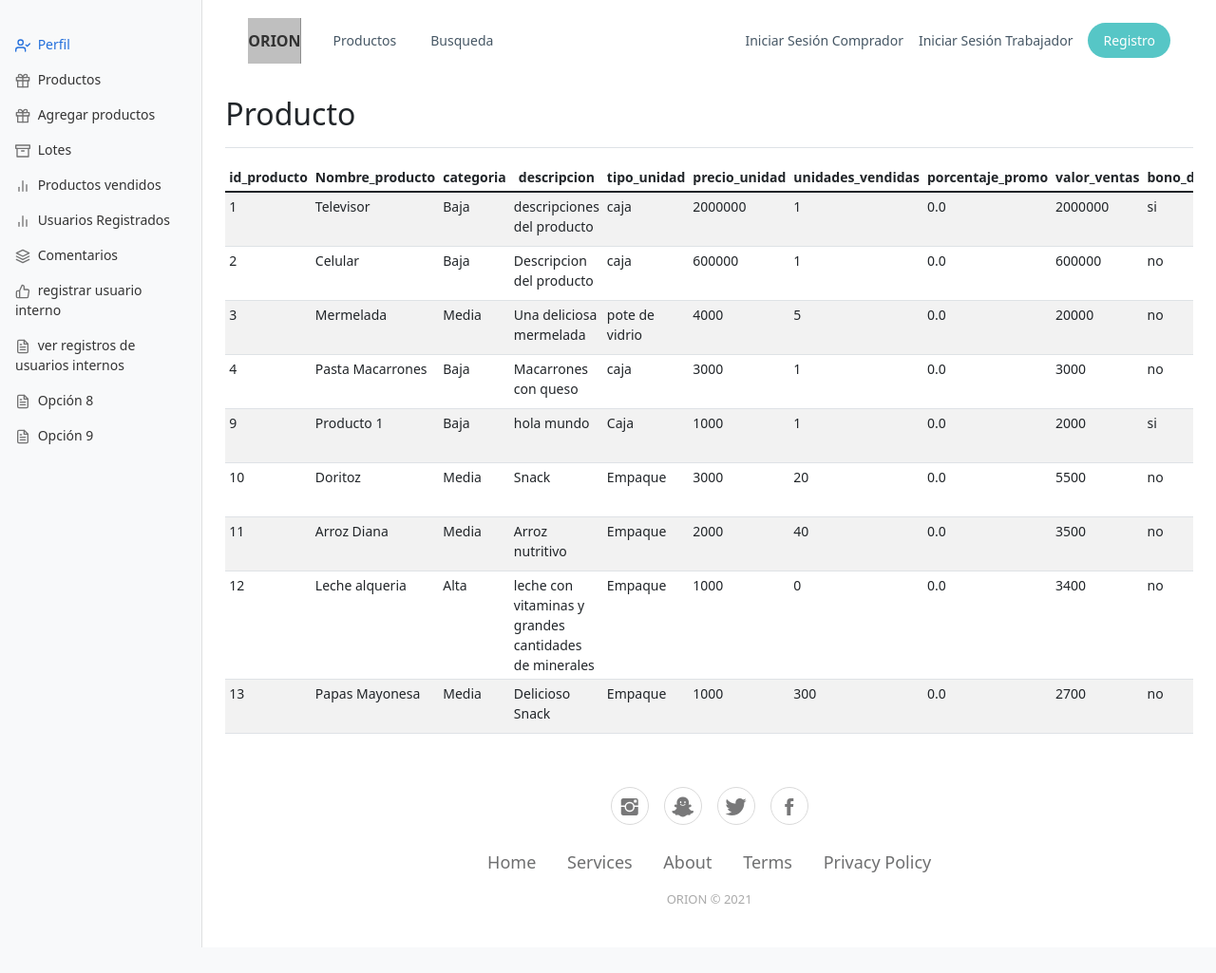
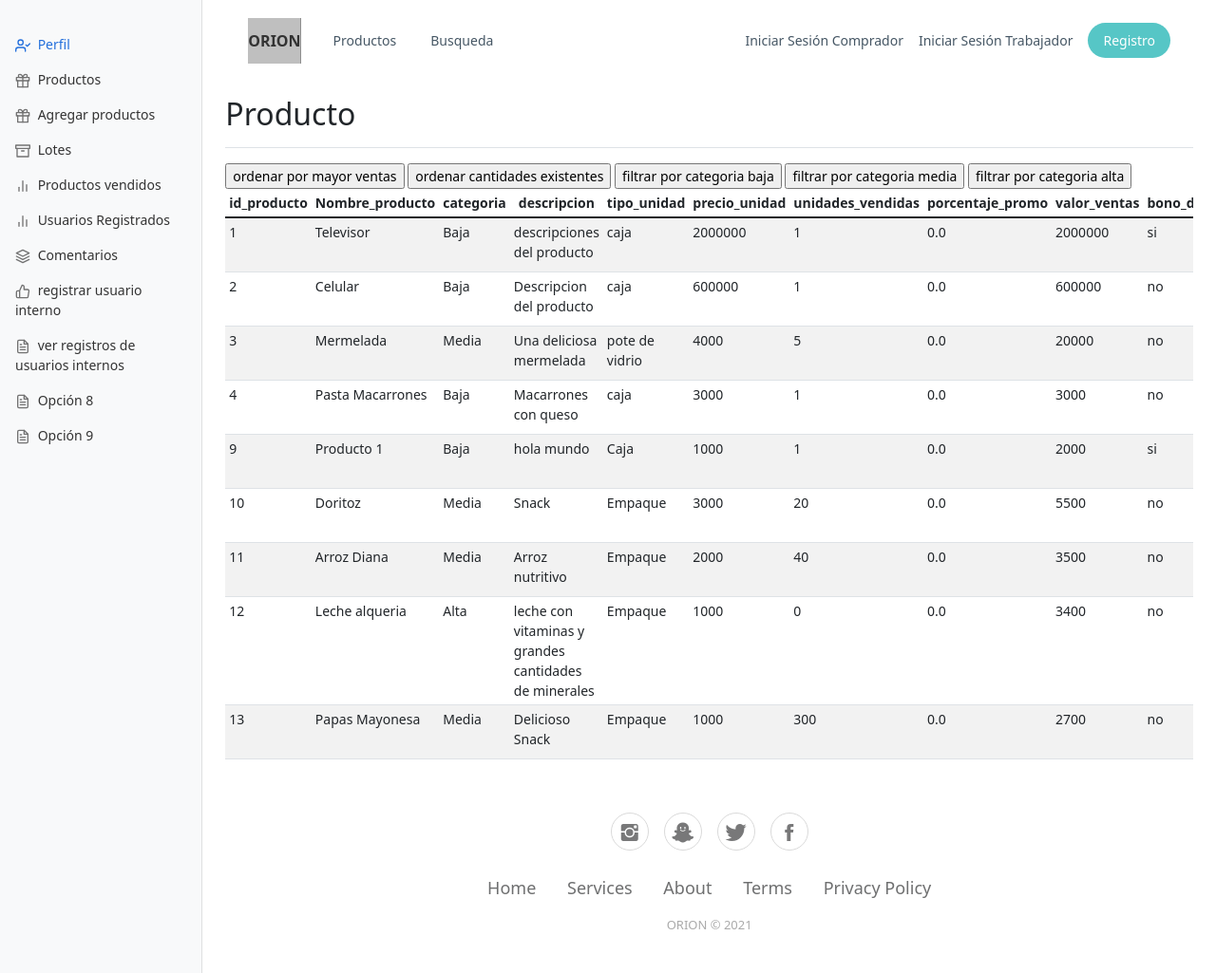
Before and after one commit to mvitta/Hackaton, a Flask app: page /dashboarProductos in a window 1280 px wide. Shown: the whole page at 95% size. Before the commit the page ends 998 px from the top, so only its background shows below. Run offline with Flask 2, Linux system fonts and the light colour scheme; a user stored in the database is signed in; data comes from the database, SQL or seed files in the repository; both versions use the stored data as it was after the commit; some libraries are stand-ins or nearby versions; some web fonts are replaced.

Commit message:
filtros en tabla productos

```diff
--- a/App.py
+++ b/App.py
@@ -13,7 +13,7 @@ from werkzeug.security import generate_password_hash, check_password_hash
 
 
 compExitosa = "compraExitosa.html"
-ruta_perfil="perfil.html"
+ruta_perfil = "perfil.html"
 ruta_index = "index.html"
 ruta_productos = "productos.html"
 ruta_login = "login.html"
@@ -37,14 +37,14 @@ def index():
     if "usuario" in session:
         inicio = 1
         rol = session["rol"]
-        id=session["usuario"]
+        id = session["usuario"]
 
     else:
         inicio = 0
         rol = 0
-        id=0
+        id = 0
 
-    return render_template(ruta_index, inicio=inicio, rol=rol,id=id)
+    return render_template(ruta_index, inicio=inicio, rol=rol, id=id)
 
 
 @app.route("/login", methods=["GET", "POST"])
@@ -144,9 +144,10 @@ def registro():
     return render_template('registro.html')
 
 
-@app.route('/dashboarProductos')
+@app.route('/dashboarProductos', methods=['POST', 'GET'])
 def dashboardProductos():
     if "usuario" in session:
+        registrosProductos = None
         try:
             conexion = conexionBaseDeDatos()
             cur = conexion.cursor()
@@ -155,6 +156,65 @@ def dashboardProductos():
             conexion.commit()
             registrosProductos = cur.fetchall()
             cur.close()
+            # mostrar por consola para ver el comportamiento
+            for registro in registrosProductos:
+                r = list(registro)
+                r.pop(len(r) - 2)
+
+                print(r)
+
+            print(len(registrosProductos))
+            if request.method == 'POST':
+                if request.form.get('ordenarVentas') == 'ordenar por mayor ventas':
+                    conexion = conexionBaseDeDatos()
+                    cur = conexion.cursor()
+                    sql = "SELECT * FROM tb_productos ORDER BY unidades_vendidas DESC"
+                    cur.execute(sql)
+                    conexion.commit()
+                    registrosOrdenadosPorVentas = cur.fetchall()
+                    cur.close()
+                    return render_template("dashboardProducto.html", registrosProductos=registrosOrdenadosPorVentas)
+
+                if request.form.get('ordenarExistentes') == 'ordenar cantidades existentes':
+                    conexion = conexionBaseDeDatos()
+                    cur = conexion.cursor()
+                    sql = "SELECT * FROM tb_productos ORDER BY total_unidades ASC"
+                    cur.execute(sql)
+                    conexion.commit()
+                    registrosOrdenadosPorExistentes = cur.fetchall()
+                    cur.close()
+                    return render_template("dashboardProducto.html", registrosProductos=registrosOrdenadosPorExistentes)
+
+                if request.form.get('filtrarCategoriaBaja') == 'filtrar por categoria baja':
+                    conexion = conexionBaseDeDatos()
+                    cur = conexion.cursor()
+                    sql = "SELECT * FROM tb_productos WHERE categoria=?"
+                    cur.execute(sql, ['Baja'])
+                    conexion.commit()
+                    registrosCategoriaBaja = cur.fetchall()
+                    cur.close()
+                    return render_template("dashboardProducto.html", registrosProductos=registrosCategoriaBaja)
+
+                if request.form.get('filtrarCategoriaMedia') == 'filtrar por categoria media':
+                    conexion = conexionBaseDeDatos()
+                    cur = conexion.cursor()
+                    sql = "SELECT * FROM tb_productos WHERE categoria=?"
+                    cur.execute(sql, ['Media'])
+                    conexion.commit()
+                    registrosCategoriaMedia = cur.fetchall()
+                    cur.close()
+                    return render_template("dashboardProducto.html", registrosProductos=registrosCategoriaMedia)
+
+                if request.form.get('filtrarCategoriaAlta') == 'filtrar por categoria alta':
+                    conexion = conexionBaseDeDatos()
+                    cur = conexion.cursor()
+                    sql = "SELECT * FROM tb_productos WHERE categoria=?"
+                    cur.execute(sql, ['Alta'])
+                    conexion.commit()
+                    registrosCategoriaAlta = cur.fetchall()
+                    cur.close()
+                    return render_template("dashboardProducto.html", registrosProductos=registrosCategoriaAlta)
+
             return render_template("dashboardProducto.html", registrosProductos=registrosProductos)
         except Error:
             print(Error)
@@ -315,11 +375,11 @@ def producto(id_producto=None):
     if "usuario" in session:
         inicio = 1
         rol = session["rol"]
-        id=session["usuario"]
+        id = session["usuario"]
     else:
         inicio = 0
         rol = 0
-        id=0
+        id = 0
     try:
         with sqlite3.connect(ruta_db) as con:
             con.row_factory = sqlite3.Row  # Convierte la respuesta de la BD en un diccionario
@@ -335,10 +395,10 @@ def producto(id_producto=None):
             print(row_producto)
             print(row_comentarios)
 
-            return render_template('baseProducto.html', row_producto=row_producto, row_comentarios=row_comentarios, inicio=inicio, rol=rol,id=id)
+            return render_template('baseProducto.html', row_producto=row_producto, row_comentarios=row_comentarios, inicio=inicio, rol=rol, id=id)
     except Error:
         print(Error)
-        return render_template(ruta_productos, inicio=inicio, rol=rol,id=id)
+        return render_template(ruta_productos, inicio=inicio, rol=rol, id=id)
 
 
 @app.route("/productos")
@@ -346,11 +406,11 @@ def productos():
     if "usuario" in session:
         inicio = 1
         rol = session["rol"]
-        id=session["usuario"]
+        id = session["usuario"]
     else:
         inicio = 0
         rol = 0
-        id=0
+        id = 0
     try:
         with sqlite3.connect(ruta_db) as con:
             con.row_factory = sqlite3.Row  # Convierte la respuesta de la BD en un diccionario
@@ -358,10 +418,10 @@ def productos():
             cur.execute("SELECT * FROM tb_productos")
             row_productos = cur.fetchall()
 
-            return render_template(ruta_productos, row_productos=row_productos, inicio=inicio, rol=rol,id=id)
+            return render_template(ruta_productos, row_productos=row_productos, inicio=inicio, rol=rol, id=id)
     except Error:
         print(Error)
-        return render_template(ruta_productos, inicio=inicio, rol=rol,id=id)
+        return render_template(ruta_productos, inicio=inicio, rol=rol, id=id)
 
 
 @app.route("/comentar/<string:id>", methods=["GET", "POST"])
@@ -430,21 +490,23 @@ def compraExitosa():
     # else:
     #     return "No hay sesion activa"
 
-@app.route("/perfil/<string:id>", methods=["GET","POST"])
+
+@app.route("/perfil/<string:id>", methods=["GET", "POST"])
 def perfil(id=id):
     if "usuario" in session:
         try:
             with sqlite3.connect(ruta_db) as con:
-                con.row_factory = sqlite3.Row #Convierte la respuesta de la BD en un diccionario
+                con.row_factory = sqlite3.Row  # Convierte la respuesta de la BD en un diccionario
                 cur = con.cursor()
-                cur.execute("SELECT * FROM tb_users WHERE correo=?",[id])
+                cur.execute("SELECT * FROM tb_users WHERE correo=?", [id])
                 row_perfil = cur.fetchone()
-                rol=session["rol"]
-                con.row_factory = sqlite3.Row #Convierte la respuesta de la BD en un diccionario
+                rol = session["rol"]
+                con.row_factory = sqlite3.Row  # Convierte la respuesta de la BD en un diccionario
                 cur = con.cursor()
-                cur.execute("SELECT * FROM tb_comentario WHERE usuario=?",[session["usuario"]])
+                cur.execute(
+                    "SELECT * FROM tb_comentario WHERE usuario=?", [session["usuario"]])
                 row_comentarios = cur.fetchall()
-                return render_template(ruta_perfil,row_usuario=row_perfil,rol=rol,row_comentarios=row_comentarios,inicio=1,id=session["usuario"])
+                return render_template(ruta_perfil, row_usuario=row_perfil, rol=rol, row_comentarios=row_comentarios, inicio=1, id=session["usuario"])
         except Error:
             print(Error)
     return "Debe iniciar sesion"
--- a/templates/dashboardProducto.html
+++ b/templates/dashboardProducto.html
@@ -100,6 +100,12 @@
         </div>
 
         <div class="table-responsive">
+          <form action="" method="post">
+            <input type="submit" value="ordenar por mayor ventas" name="ordenarVentas">
+            <input type="submit" value="ordenar cantidades existentes" name="ordenarExistentes">
+            <input type="submit" value="filtrar por categoria baja" name="filtrarCategoriaBaja">
+            <input type="submit" value="filtrar por categoria media" name="filtrarCategoriaMedia">
+            <input type="submit" value="filtrar por categoria alta" name="filtrarCategoriaAlta">
             <table class="table table-striped table-sm">
               <thead>
                 <tr style="text-align: center;">
@@ -114,6 +120,7 @@
                   <th scope="col">valor_ventas</th>
                   <th scope="col">bono_decuento</th>
                   <th scope="col">calificacion_producto</th>
+                  <th scope="col">total_unidades</th>
                   <th scope="col">Ediciones</th>
                 </tr>
               </thead>
@@ -131,6 +138,7 @@
                   <td>{{r[8]}}</td>
                   <td>{{r[9]}}</td>
                   <td>{{r[10]}}</td>
+                  <td>{{r[12]}}</td>
                   <td>
                     <div class="btn-group">
                       <button id="editar" type="button" class="btn btn-primary" style="margin: 5px;">Editar</button>
@@ -142,6 +150,8 @@
                 {% endfor %}
               </tbody>
             </table>
+
+          </form>
         </div>
         {% endblock %}
       </main>
```
Also changed, not shown: orion1_db.db. Lines whose indentation alone changed are shown as unchanged.
